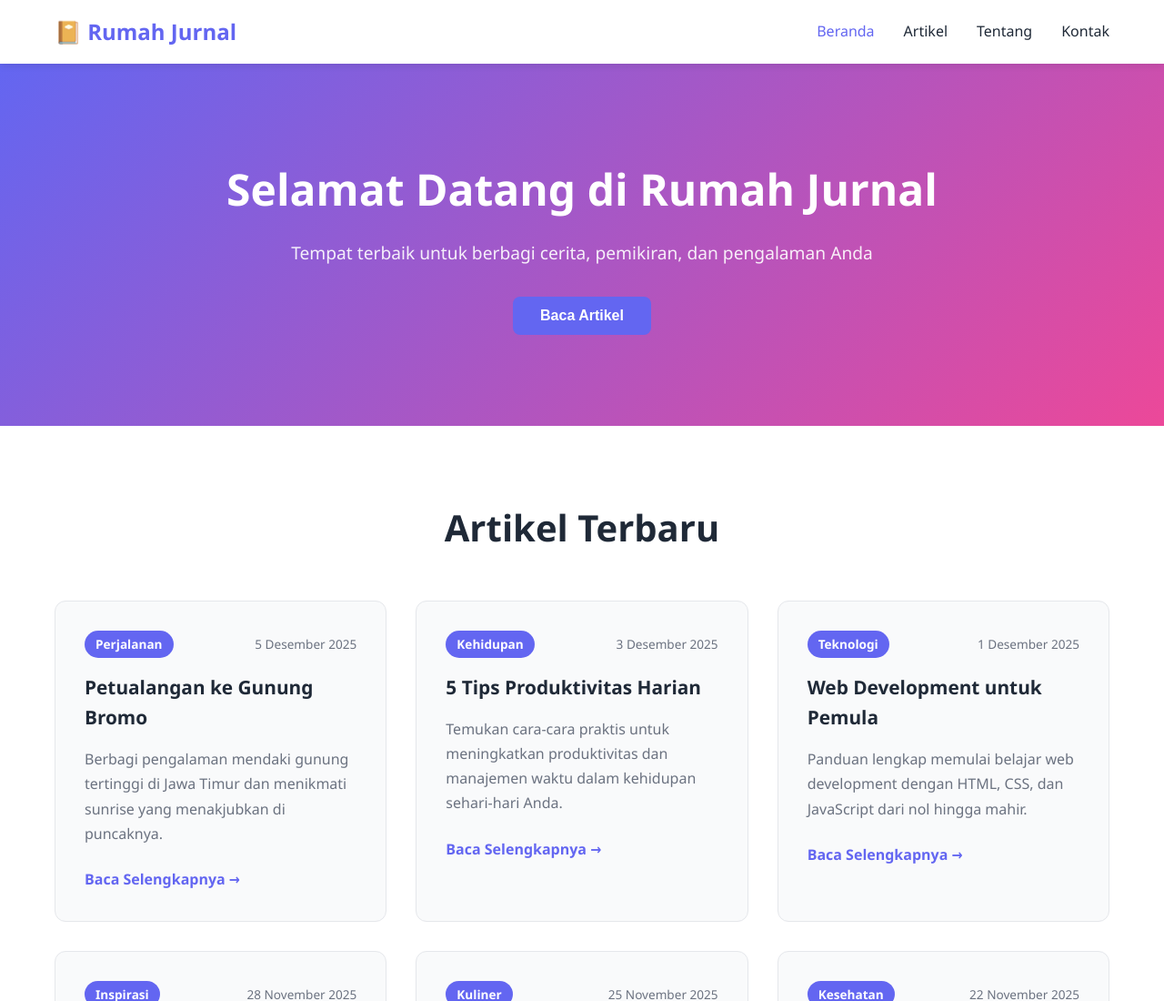
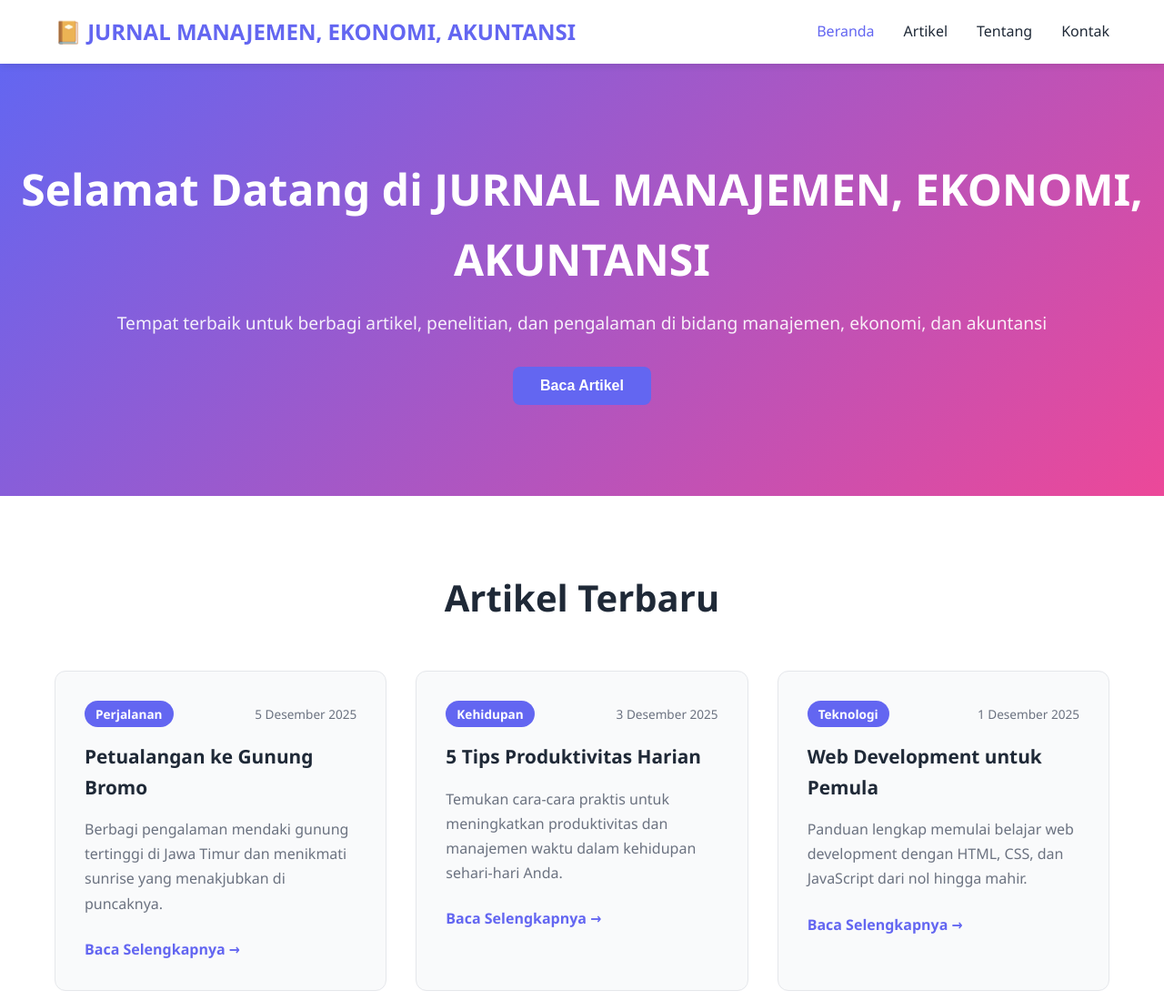
Before and after one commit to rijkiresda19-star/rumah-jurnal, a plain HTML site: page index.html in a window 1280 px wide. Shown: the top 1100 px of the page at 91% size. Drawn offline with Linux system fonts and the light colour scheme.

Commit message:
chore: change site title to JURNAL MANAJEMEN, EKONOMI, AKUNTANSI

```diff
--- a/index.html
+++ b/index.html
@@ -3,9 +3,9 @@
 <head>
     <meta charset="UTF-8">
     <meta name="viewport" content="width=device-width, initial-scale=1.0">
-    <title>Rumah Jurnal - Tempat Berbagi Cerita</title>
-    <meta name="description" content="Rumah Jurnal - Tempat berbagi cerita, pengalaman, dan pemikiran. Baca artikel inspiratif dari komunitas kami.">
-    <meta property="og:title" content="Rumah Jurnal" />
+    <title>JURNAL MANAJEMEN, EKONOMI, AKUNTANSI</title>
+    <meta name="description" content="JURNAL MANAJEMEN, EKONOMI, AKUNTANSI - Tempat berbagi artikel dan penelitian di bidang manajemen, ekonomi, dan akuntansi.">
+    <meta property="og:title" content="JURNAL MANAJEMEN, EKONOMI, AKUNTANSI" />
     <meta property="og:description" content="Tempat berbagi cerita, pengalaman, dan pemikiran." />
     <meta property="og:type" content="website" />
     <meta property="og:url" content="https://rumah-jurnal-drab.vercel.app/" />
@@ -17,7 +17,7 @@
     <!-- Navigation -->
     <nav class="navbar">
         <div class="container">
-            <div class="logo">📔 Rumah Jurnal</div>
+                    <div class="logo">📔 JURNAL MANAJEMEN, EKONOMI, AKUNTANSI</div>
             <ul class="nav-links">
                 <li><a href="#beranda">Beranda</a></li>
                 <li><a href="#artikel">Artikel</a></li>
@@ -30,8 +30,8 @@
     <!-- Hero Section -->
     <section id="beranda" class="hero">
         <div class="hero-content">
-            <h1>Selamat Datang di Rumah Jurnal</h1>
-            <p>Tempat terbaik untuk berbagi cerita, pemikiran, dan pengalaman Anda</p>
+            <h1>Selamat Datang di JURNAL MANAJEMEN, EKONOMI, AKUNTANSI</h1>
+            <p>Tempat terbaik untuk berbagi artikel, penelitian, dan pengalaman di bidang manajemen, ekonomi, dan akuntansi</p>
             <button class="btn btn-primary" onclick="scrollToArtikel()">Baca Artikel</button>
         </div>
     </section>
```
Also changed, not shown: .github/copilot-instructions.md, README.md.
